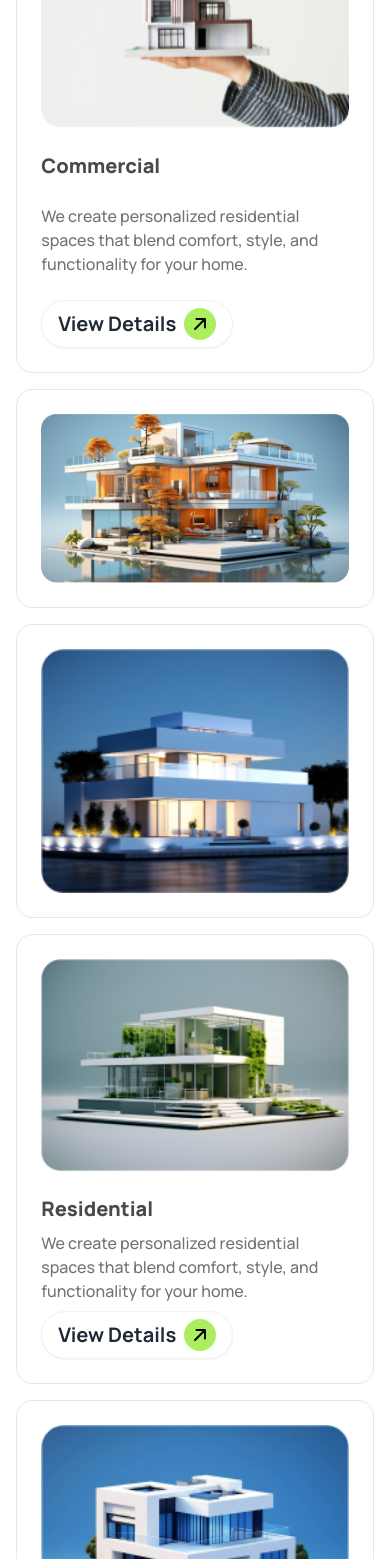
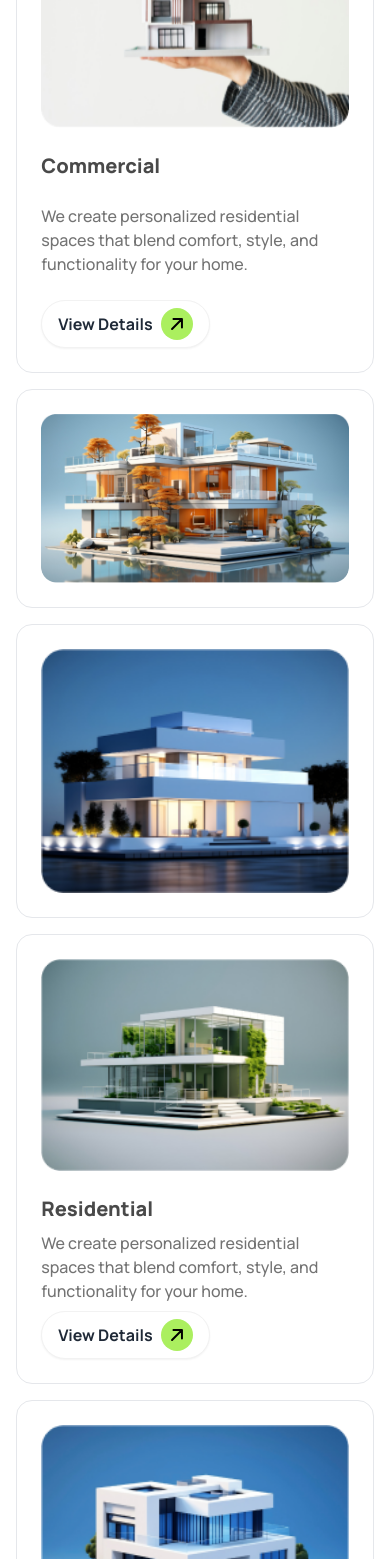
Before and after one commit to IamSAShuvo/batch10-assignment3, a plain HTML site: page index.html in a window 390 px wide. Shown: the part 3280-4839 px from the top of the page. Drawn offline with nearby package versions, Linux system fonts and the light colour scheme.

Commit message:
portfolio button font size edited

```diff
--- a/index.html
+++ b/index.html
@@ -474,7 +474,7 @@
                 </p>
                 <div class="card-actions justify-start">
                   <button
-                    class="btn bg-white rounded-full hover:bg-primary text-xl font-bold"
+                    class="btn bg-white rounded-full hover:bg-primary lg:text-xl text-base font-bold"
                   >
                     View Details
                     <div
@@ -549,7 +549,7 @@
                 </p>
                 <div class="card-actions justify-start">
                   <button
-                    class="btn bg-white rounded-full hover:bg-primary text-xl font-bold"
+                    class="btn bg-white rounded-full hover:bg-primary text-base lg:text-xl font-bold"
                   >
                     View Details
                     <div
```
